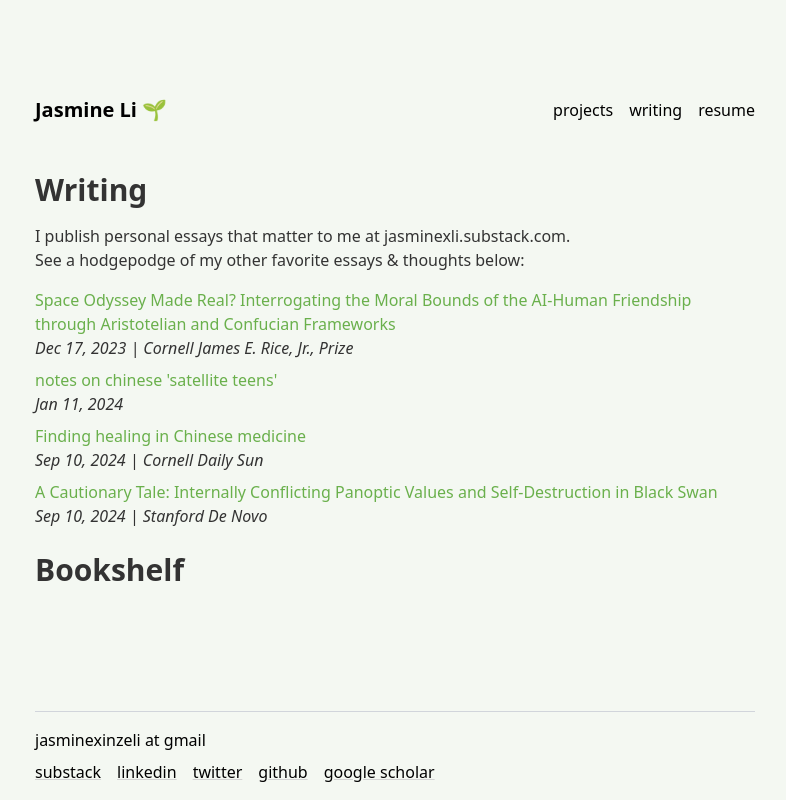
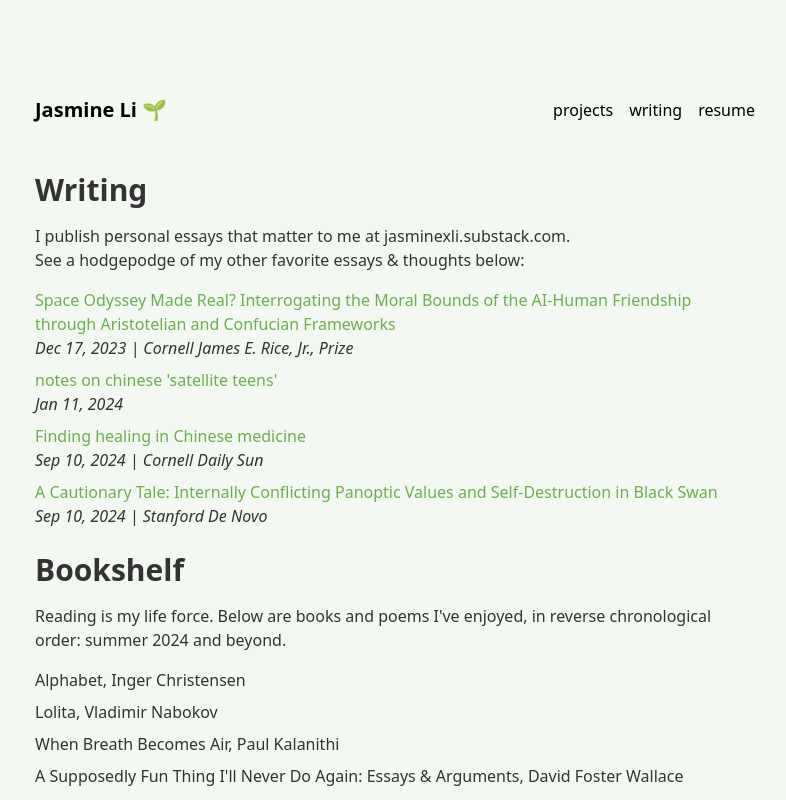
Before and after one commit to jasmineee-li/personal-site, a Next.js app: page /writing in a window 1280 px wide. Shown: the top 800 px of the page, without its empty margins (245-1031 px from the left). Built offline with nearby package versions, Linux system fonts and the light colour scheme.

Commit message:
add books/poems

```diff
--- a/src/app/writing/page.tsx
+++ b/src/app/writing/page.tsx
@@ -49,6 +49,24 @@ export default function Writing() {
         </li>
       </ul>
       <h1 className="text-3xl font-bold mb-4">Bookshelf</h1>
+      <p>
+        Reading is my life force. Below are books and poems I've enjoyed, in reverse chronological order: summer 2024 and
+        beyond.
+      </p>
+      <ul className="py-4">
+      <li className="mb-2">
+          <a>Alphabet, Inger Christensen</a>
+        </li>
+        <li className="mb-2">
+          <a>Lolita, Vladimir Nabokov</a>
+        </li>
+        <li className="mb-2">
+          <a>When Breath Becomes Air, Paul Kalanithi</a>
+        </li>
+        <li className="mb-2">
+          <a>A Supposedly Fun Thing I'll Never Do Again: Essays & Arguments, David Foster Wallace</a>
+        </li>
+      </ul>
     </div>
   );
 }
```
